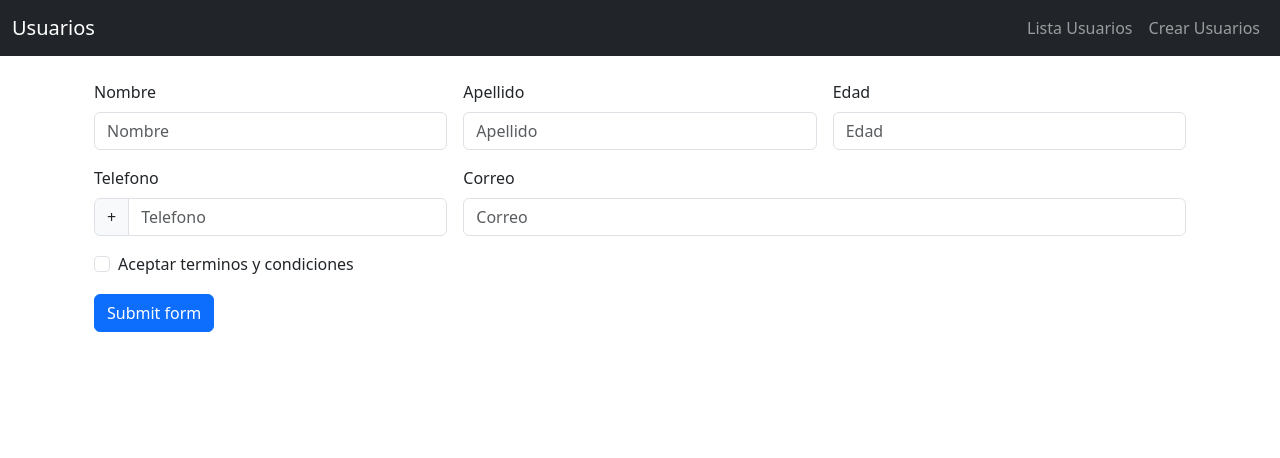
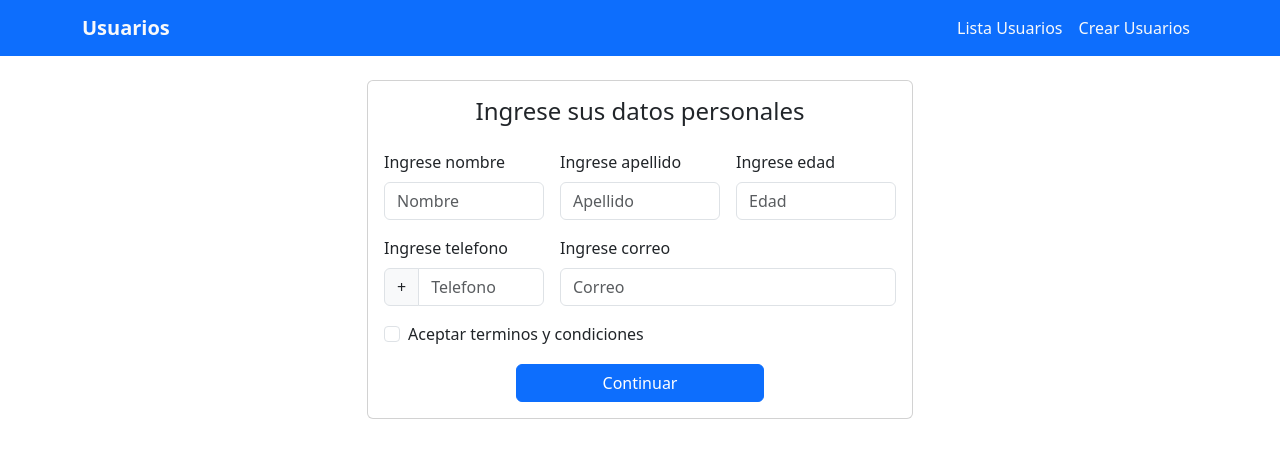
Before and after one commit to maxiar0s/Gestion_de_Usuarios_Fullstack_MERN, a React (Create React App) app in the folder frontend/: page /edit/1 in a window 1280 px wide. Shown: the top 458 px of the page. Built offline with nearby package versions, Linux system fonts and the light colour scheme.

Commit message:
nuevo form y navbar

```diff
--- a/frontend/src/components/CrearUsuarios.js
+++ b/frontend/src/components/CrearUsuarios.js
@@ -2,9 +2,14 @@ import React from "react";
 import "./styles.css";
 const CrearUsuarios = () => {
   return (
+    <div className="col-md-6 offset-md-3">
+      <div className="card card-body">
         <form className="row g-3">
+          <div className="text-center">
+            <h4>Ingrese sus datos personales</h4>
+          </div>
           <div className="col-md-4 position relative">
-        <label className="form-label">Nombre</label>
+            <label className="form-label">Ingrese nombre</label>
             <input
               type="text"
               className="form-control"
@@ -13,7 +18,7 @@ const CrearUsuarios = () => {
             />
           </div>
           <div className="col-md-4 position relative">
-        <label className="form-label">Apellido</label>
+            <label className="form-label">Ingrese apellido</label>
             <input
               type="text"
               className="form-control"
@@ -22,7 +27,7 @@ const CrearUsuarios = () => {
             />
           </div>
           <div className="col-md-4 position relative">
-        <label className="form-label">Edad</label>
+            <label className="form-label">Ingrese edad</label>
             <input
               type="number"
               className="form-control"
@@ -30,10 +35,10 @@ const CrearUsuarios = () => {
               required
             />
           </div>
-      <div class="col-md-4 position relative">
-        <label class="form-label">Telefono</label>
-        <div class="input-group">
-          <span class="input-group-text" id="inputGroupPrepend3">
+          <div className="col-md-4 position relative">
+            <label className="form-label">Ingrese telefono</label>
+            <div className="input-group">
+              <span className="input-group-text" id="inputGroupPrepend3">
                 +
               </span>
               <input
@@ -44,9 +49,8 @@ const CrearUsuarios = () => {
               />
             </div>
           </div>
-
           <div className="col-md-4 position relative flex-grow-1">
-        <label className="form-label">Correo</label>
+            <label className="form-label">Ingrese correo</label>
             <input
               type="email"
               className="form-control"
@@ -54,57 +58,31 @@ const CrearUsuarios = () => {
               required
             />
           </div>
-      <div class="col-12">
-        <div class="form-check">
+          <div className="col-12">
+            <div className="form-check">
               <input
-            class="form-check-input"
+                className="form-check-input"
                 type="checkbox"
                 value=""
                 id="invalidCheck"
                 required
               />
-          <label class="form-check-label" for="invalidCheck">
+              <label className="form-check-label" for="invalidCheck">
                 Aceptar terminos y condiciones
               </label>
-          <div class="invalid-feedback">
+              <div className="invalid-feedback">
                 Debes aceptar los terminos y condiciones
               </div>
             </div>
           </div>
-      <div class="col-12">
-        <button class="btn btn-primary" type="submit">
-          Submit form
+          <div className="d-grid gap-2 col-6 mx-auto">
+            <button className="btn btn-primary" type="submit">
+              Continuar
             </button>
           </div>
         </form>
-    /*<div className="col-md-6 offset-md-3">
-      <div className="card card-body">
-        <div className="col mb-3">
-          <input
-            type="text"
-            className="form-control"
-            placeholder="Nombre"
-            required
-          />
-        </div>
-        <div className="col mb-3">
-          <input
-            type="text"
-            className="form-control"
-            placeholder="Apellido"
-            required
-          />
-          <div className="col mb-3">
-            <input
-              type="text"
-              className="form-control"
-              placeholder="Edad"
-              required
-            />
       </div>
     </div>
-      </div>
-    </div>*/
   );
 };
 
--- a/frontend/src/components/Navegacion.js
+++ b/frontend/src/components/Navegacion.js
@@ -4,10 +4,10 @@ import { Link } from "react-router-dom";
 const Navegacion = () => {
   return (
     <div>
-      <nav className="navbar navbar-expand-lg bg-dark navbar-dark">
-        <div className="container-fluid">
-          <Link className="navbar-brand" to="/">
-            Usuarios
+      <nav className="navbar navbar-expand-lg bg-primary navbar-primary">
+        <div className="container">
+          <Link className="navbar-brand text-light" to="/">
+            <strong>Usuarios</strong>
           </Link>
           <button
             className="navbar-toggler"
@@ -23,12 +23,12 @@ const Navegacion = () => {
           <div className="collapse navbar-collapse" id="navbarNav">
             <ul className="navbar-nav ms-auto">
               <li className="nav-item">
-                <Link className="nav-link" to="/">
+                <Link className="nav-link text-light" to="/">
                   Lista Usuarios
                 </Link>
               </li>
               <li className="nav-item">
-                <Link className="nav-link" to="/CrearUsuarios">
+                <Link className="nav-link text-light" to="/CrearUsuarios">
                   Crear Usuarios
                 </Link>
               </li>
--- a/frontend/src/components/styles.css
+++ b/frontend/src/components/styles.css
@@ -3,6 +3,3 @@
   -webkit-appearance: none;
   margin: 0;
 }
-.no-spinner {
-  -moz-appearance: textfield;
-}
```
Lines whose indentation alone changed are shown as unchanged.
